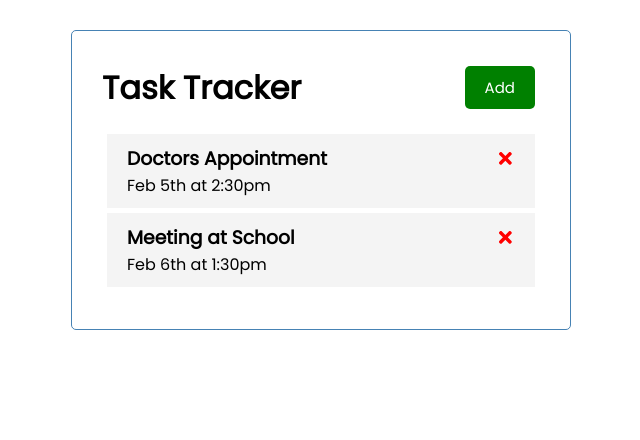
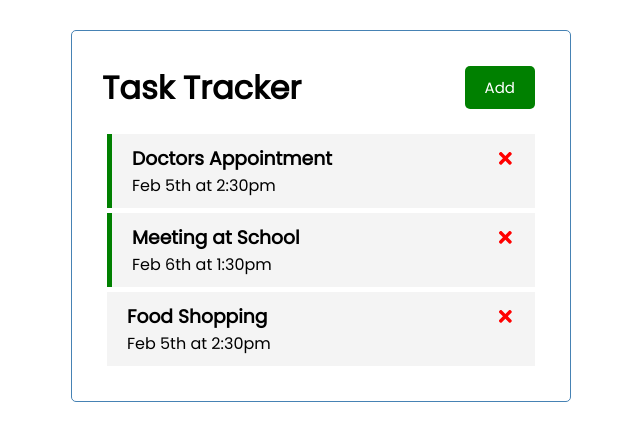
Before and after one commit to KorNito/react-task-tracker, a React (Create React App) app: page / in a window 1280 px wide. Shown: the top 440 px of the page, without its empty margins (319-959 px from the left). Built offline with nearby package versions, Linux system fonts and the light colour scheme.

Commit message:
added task reminder method and passed it down to Tasks and Task

```diff
--- a/src/App.js
+++ b/src/App.js
@@ -5,22 +5,50 @@
 function App() {
   const [tasks, setTasks] = useState([
     {
-      "id": 1,
-      "text": "Doctors Appointment",
-      "day": "Feb 5th at 2:30pm",
-      "reminder": true
+      id: 1,
+      text: "Doctors Appointment",
+      day: "Feb 5th at 2:30pm",
+      reminder: true
     },
     {
-      "id": 2,
-      "text": "Meeting at School",
-      "day": "Feb 6th at 1:30pm",
+      id: 2,
+      text: "Meeting at School",
+      day: "Feb 6th at 1:30pm",
+      reminder: true
+    },
+    {
+      id: 3,
+      text: "Food Shopping",
+      day: "Feb 5th at 2:30pm",
+      reminder: false
     }
   ])
+
+  const deleteTask = (id) => {
+    setTasks(tasks.filter((task) => task.id !== id))
+  }
+
+  const tottleReminder = (id) => {
+    setTasks(tasks.map((task) =>
+      task.id === id ? {...task, reminder:
+      !task.reminder} : task)
+    )
+  }
 
   return (
     <div className="container">
       <Header title="Task Tracker"/>
-      <Tasks tasks={tasks}/>
+      {
+        tasks.length > 0 ?
+          <Tasks
+            tasks={tasks}
+            onDelete={deleteTask}
+            onToggle={tottleReminder}
+          />
+        :
+          'No Tasks To Show'
+      }
+
     </div>
   );
 }
--- a/src/components/Task.js
+++ b/src/components/Task.js
@@ -1,8 +1,8 @@
 import { FaTimes } from 'react-icons/fa'
 
-const Task = ({ task, onDelete }) => {
+const Task = ({ task, onDelete, onToggle }) => {
     return (
-        <div className='task'>
+        <div className={`task ${task.reminder ? 'reminder' : ''}`} onDoubleClick={() => onToggle(task.id)}>
             <h3>
                 {task.text}
                 <FaTimes
--- a/src/components/Tasks.js
+++ b/src/components/Tasks.js
@@ -1,10 +1,15 @@
 import Task from './Task'
 
-const Tasks = ({ tasks }) => {
+const Tasks = ({ tasks, onDelete, onToggle }) => {
     return (
         <>
             {tasks.map((task) => (
-                <Task key={task.id} task={task}/>
+                <Task
+                    key={task.id}
+                    task={task}
+                    onDelete={onDelete}
+                    onToggle={onToggle}
+                />
             ))}
         </>
     )
```
